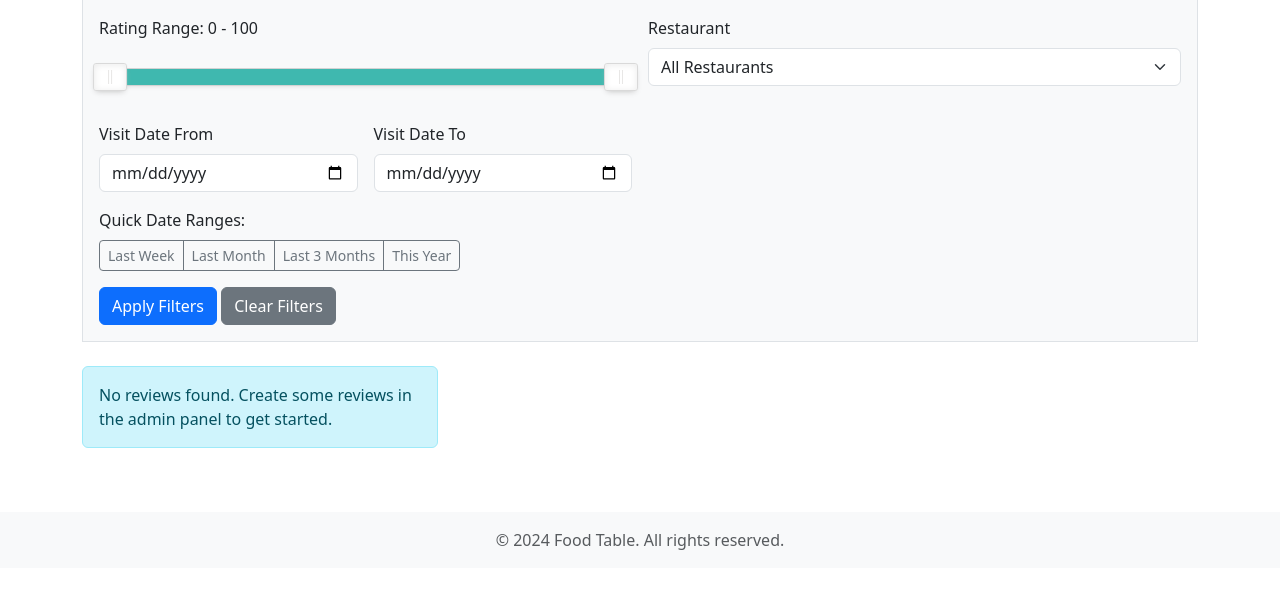
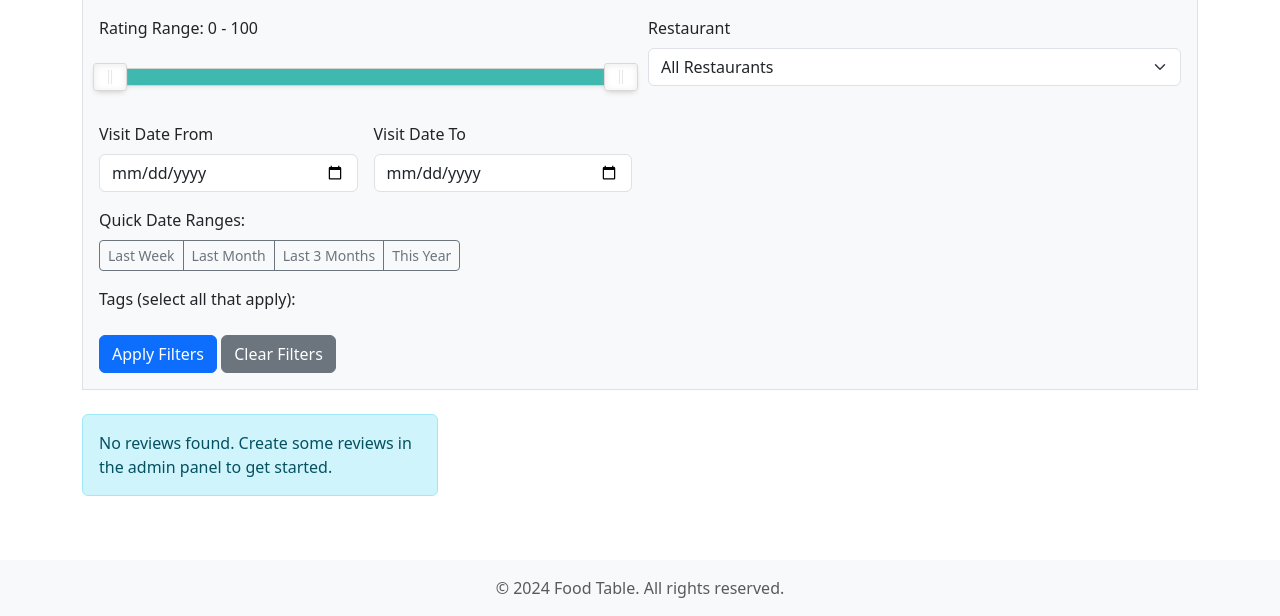
Before and after one commit to beeckusu/food-table, a Django app: page /reviews/ in a window 1280 px wide. Shown: the part 199-815 px from the top of the page. Before the commit the page ends 749 px from the top, so only its background shows below. Run offline with Django 5.2, Linux system fonts and the light colour scheme; data that the repository does not hold is empty; some libraries are stand-ins or nearby versions.

Commit message:
FT-36: Add multi-select tag filter with AND logic
    Implement tag filtering that requires all selected
    tags to be present on reviews (AND logic vs OR).

    Use annotation counting to enforce AND semantics
    efficiently in single query.

    🤖 Generated with [Claude Code](https://claude.com/claude-code)

    Co-Authored-By: Claude <noreply@anthropic.com>

```diff
--- a/content/views/review_list.py
+++ b/content/views/review_list.py
@@ -1,7 +1,8 @@
 from django.views.generic import ListView
 from django.http import QueryDict
+from django.db.models import Count
 from datetime import datetime
-from content.models import Review
+from content.models import Review, ReviewTag
 
 
 class ReviewListView(ListView):
@@ -26,6 +27,7 @@ class ReviewListView(ListView):
                 - date_from: Start date for visit_date range (YYYY-MM-DD)
                 - date_to: End date for visit_date range (YYYY-MM-DD)
                 - restaurant: Restaurant name search term
+                - tags: List of tags (multi-value parameter)
         """
         filter_params = {}
 
@@ -45,6 +47,11 @@ class ReviewListView(ListView):
         if self.request.GET.get('restaurant'):
             filter_params['restaurant'] = self.request.GET.get('restaurant')
 
+        # Tag filter (multi-value)
+        tags = self.request.GET.getlist('tags')
+        if tags:
+            filter_params['tags'] = tags
+
         return filter_params
 
     def _build_filter_query_string(self, exclude_page=True):
@@ -61,7 +68,12 @@ class ReviewListView(ListView):
 
         for key, value in self.filter_params.items():
             if value:  # Only include non-empty values
-                params[key] = value
+                if key == 'tags' and isinstance(value, list):
+                    # Handle multi-value tags parameter
+                    for tag in value:
+                        params.appendlist('tags', tag)
+                else:
+                    params[key] = value
 
         # Remove page parameter if requested
         if exclude_page and 'page' in params:
@@ -123,6 +135,18 @@ class ReviewListView(ListView):
             except ValueError:
                 pass  # Ignore invalid date format
 
+        # Apply tag filter with AND logic (FT-36)
+        if self.filter_params.get('tags'):
+            selected_tags = self.filter_params['tags']
+            # Filter reviews that have ALL selected tags (AND logic)
+            queryset = queryset.filter(
+                review_tags__tag__in=selected_tags
+            ).annotate(
+                tag_count=Count('review_tags', distinct=True)
+            ).filter(
+                tag_count=len(selected_tags)
+            )
+
         return queryset.order_by('-visit_date', '-entry_time')
 
     def _get_restaurant_options(self):
@@ -136,6 +160,18 @@ class ReviewListView(ListView):
 
         # Filter out None and empty strings
         return [r for r in restaurants if r]
+
+    def _get_tag_options(self):
+        """
+        Get distinct tags for checkboxes (FT-36).
+        Returns sorted list of unique tags from public reviews.
+        """
+        tags = ReviewTag.objects.filter(
+            review__is_private=False
+        ).values_list('tag', flat=True).distinct().order_by('tag')
+
+        # Filter out None and empty strings
+        return [t for t in tags if t]
 
     def get_context_data(self, **kwargs):
         """
@@ -152,4 +188,7 @@ class ReviewListView(ListView):
         # Add dropdown options (FT-35)
         context['restaurant_options'] = self._get_restaurant_options()
 
+        # Add tag options (FT-36)
+        context['tag_options'] = self._get_tag_options()
+
         return context
--- a/templates/review/list.html
+++ b/templates/review/list.html
@@ -56,6 +56,22 @@
                         <button type="button" class="btn btn-sm btn-outline-secondary" onclick="setDateRange(30)">Last Month</button>
                         <button type="button" class="btn btn-sm btn-outline-secondary" onclick="setDateRange(90)">Last 3 Months</button>
                         <button type="button" class="btn btn-sm btn-outline-secondary" onclick="setDateRangeThisYear()">This Year</button>
+                    </div>
+                </div>
+
+                <!-- Tags (FT-36) -->
+                <div class="col-12">
+                    <label class="form-label d-block">Tags (select all that apply):</label>
+                    <div class="d-flex flex-wrap gap-2">
+                        {% for tag in tag_options %}
+                        <div class="form-check">
+                            <input class="form-check-input" type="checkbox" name="tags" value="{{ tag }}" id="tag_{{ forloop.counter }}"
+                                   {% if tag in filter_params.tags %}checked{% endif %}>
+                            <label class="form-check-label" for="tag_{{ forloop.counter }}">
+                                {{ tag }}
+                            </label>
+                        </div>
+                        {% endfor %}
                     </div>
                 </div>
 
```
